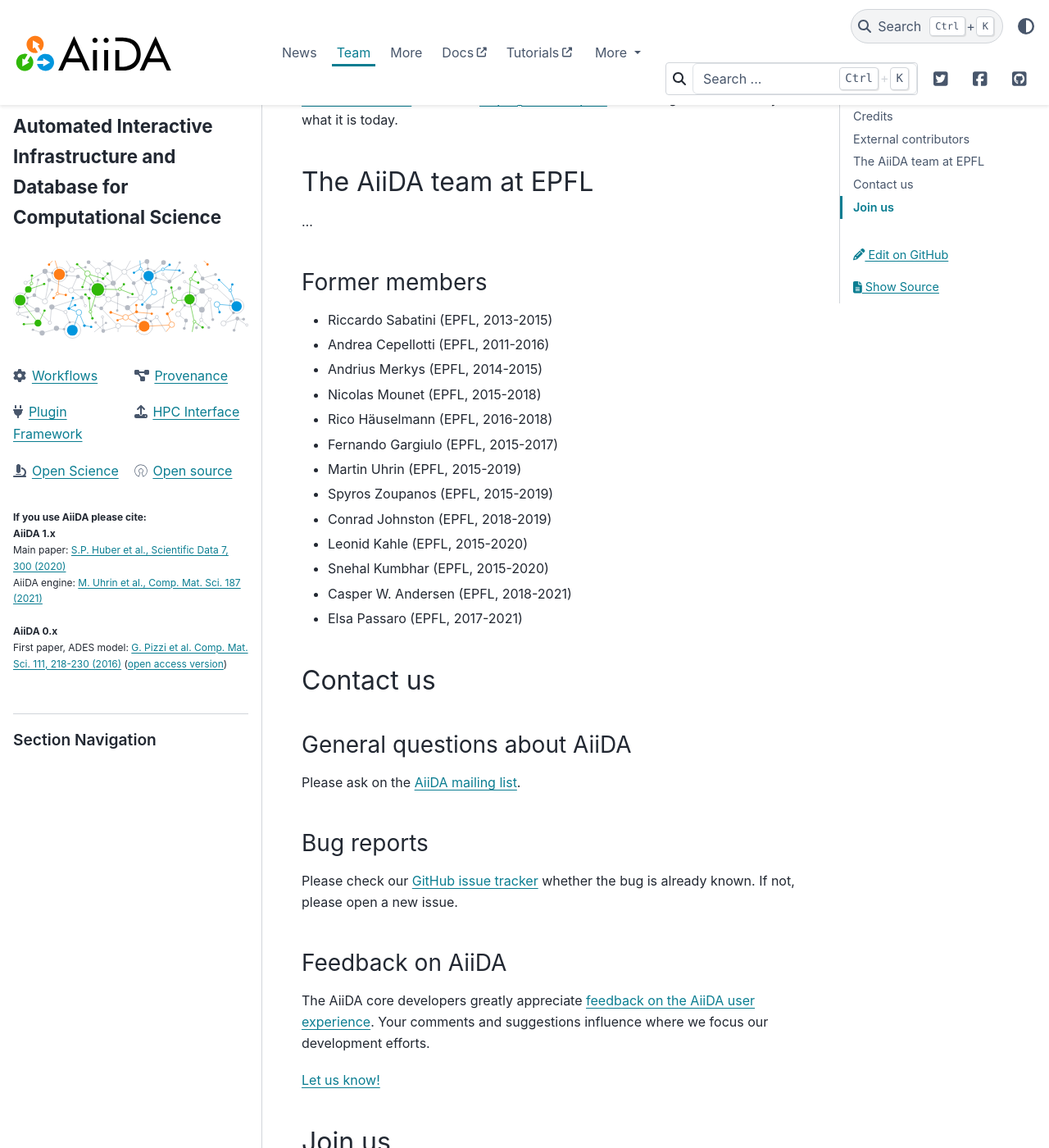
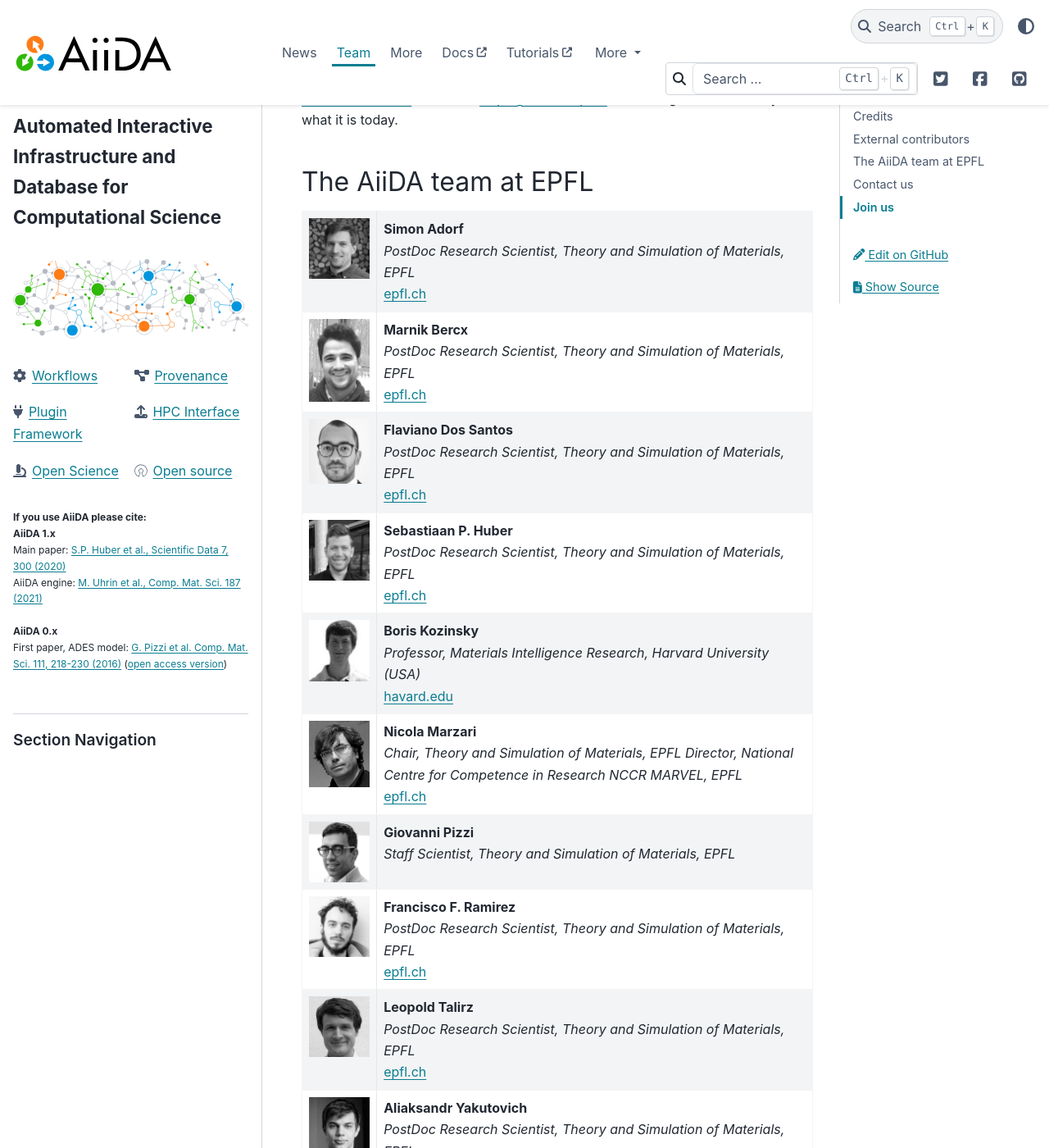
Before and after one commit to aiidateam/aiida-website, a Sphinx documentation site: the page built from docs/team.md, in a window 1280 px wide and 1400 px high, scrolled down 477 px. Shown: the whole window at 82% size. Built offline with Sphinx 7.4.7 and the PyData theme 0.15.4, drawn with Linux system fonts in a browser that asks for light colours; some of the changed text lies outside the part shown.

Commit message:
✨ NEW: Add team pics (#5)

```diff
--- a/docs/conf.py
+++ b/docs/conf.py
@@ -8,8 +8,10 @@
 )
 
 extensions = ["myst_parser", "ablog", "sphinx.ext.intersphinx"]
+
+myst_enable_extensions = ["colon_fence"]
+
 html_theme = "pydata_sphinx_theme"
-
 html_static_path = ["_static"]
 html_css_files = ["custom.css"]
 templates_path = ["_templates"]
--- a/docs/team.md
+++ b/docs/team.md
@@ -11,7 +11,64 @@
 
 ## The AiiDA team at EPFL
 
-...
+:::{list-table}
+
+* - ![Portrait](./team_pics/simon.jpg)
+  - **Simon Adorf**\
+    *PostDoc Research Scientist, Theory and Simulation of Materials, EPFL*\
+    [epfl.ch](http://people.epfl.ch/simon.adorf)
+
+* - ![Portrait](./team_pics/marnik.jpg)
+  - **Marnik Bercx**\
+    *PostDoc Research Scientist, Theory and Simulation of Materials, EPFL*\
+    [epfl.ch](http://people.epfl.ch/marnik.bercx)
+
+* - ![Portrait](./team_pics/dossantos.jpg)
+  - **Flaviano Dos Santos**\
+    *PostDoc Research Scientist, Theory and Simulation of Materials, EPFL*\
+    [epfl.ch](https://people.epfl.ch/flaviano.dossantos)
+
+* - ![Portrait](./team_pics/huber.png)
+  - **Sebastiaan P. Huber**\
+    *PostDoc Research Scientist, Theory and Simulation of Materials, EPFL*\
+    [epfl.ch](http://people.epfl.ch/sebastiaan.huber)
+
+* - ![Portrait](./team_pics/boris.png)
+  - **Boris Kozinsky**\
+    *Professor, Materials Intelligence Research, Harvard University (USA)*\
+    [havard.edu](https://bkoz.seas.harvard.edu/people/boris-kozinsky)
+
+* - ![Portrait](./team_pics/nicola.png)
+  - **Nicola Marzari**\
+    *Chair, Theory and Simulation of Materials, EPFL
+Director, National Centre for Competence in Research NCCR MARVEL, EPFL*\
+    [epfl.ch](http://people.epfl.ch/nicola.marzari)
+
+* - ![Portrait](./team_pics/gio.png)
+  - **Giovanni Pizzi**\
+    *Staff Scientist, Theory and Simulation of Materials, EPFL*
+
+* - ![Portrait](./team_pics/Ramirez.jpg)
+  - **Francisco F. Ramirez**\
+    *PostDoc Research Scientist, Theory and Simulation of Materials, EPFL*\
+    [epfl.ch](http://people.epfl.ch/francisco.ramirez)
+
+* - ![Portrait](./team_pics/talirz.jpg)
+  - **Leopold Talirz**\
+    *PostDoc Research Scientist, Theory and Simulation of Materials, EPFL*\
+    [epfl.ch](http://people.epfl.ch/leopold.talirz)
+
+* - ![Portrait](./team_pics/Yakutovich.jpg)
+  - **Aliaksandr Yakutovich**\
+    *PostDoc Research Scientist, Theory and Simulation of Materials, EPFL*\
+    [epfl.ch](http://people.epfl.ch/aliaksandr.yakutovich)
+
+* - ![Portrait](./team_pics/JusongYu.jpg)
+  - **Jusong Yu**\
+    *PostDoc Research Scientist, Theory and Simulation of Materials, EPFL*\
+    [epfl.ch](http://people.epfl.ch/jusong.yu)
+
+:::
 
 ### Former members
 
```
Also changed, not shown: docs/team_pics/JusongYu.jpg (added), docs/team_pics/Ramirez.jpg (added), docs/team_pics/Yakutovich.jpg (added), docs/team_pics/boris.png (added), docs/team_pics/dossantos.jpg (added), docs/team_pics/gio.png (added), docs/team_pics/huber.png (added), docs/team_pics/marnik.jpg (added), docs/team_pics/nicola.png (added), docs/team_pics/simon.jpg (added), docs/team_pics/talirz.jpg (added).
